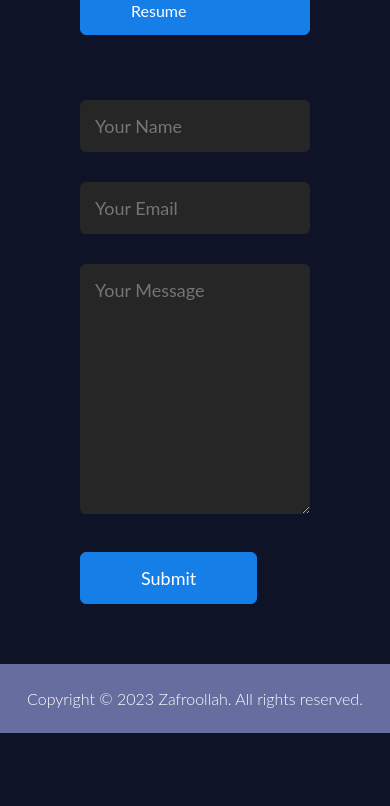
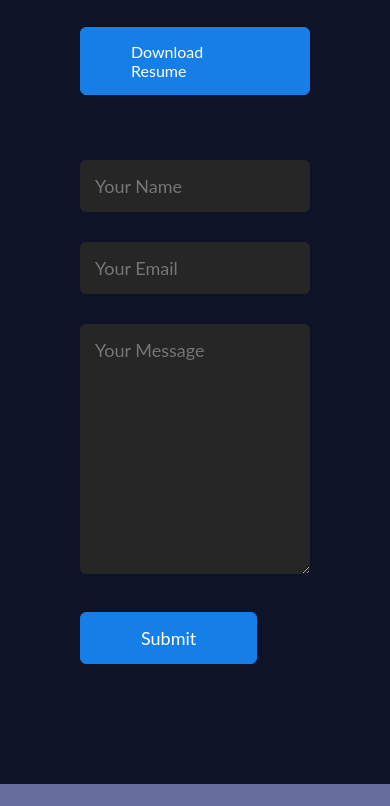
Before and after one commit to Zaf0708/portfolio_zaf, a plain HTML site: page index.html in a window 390 px wide. Shown: the part 5296-6102 px from the top of the page. Before the commit the page ends 6029 px from the top, so only its background shows below. Drawn offline with Linux system fonts and the light colour scheme.

Commit message:
Contact section re-adjusted.

```diff
--- a/style.css
+++ b/style.css
@@ -491,7 +491,7 @@ nav .fa-solid {
     margin-top: 530px;
   }
   #contact .container {
-    padding: 30px 80px;
+    padding: 90px 80px;
   }
   .contact-left, .contact-right {
     flex-basis: 100%;
```
